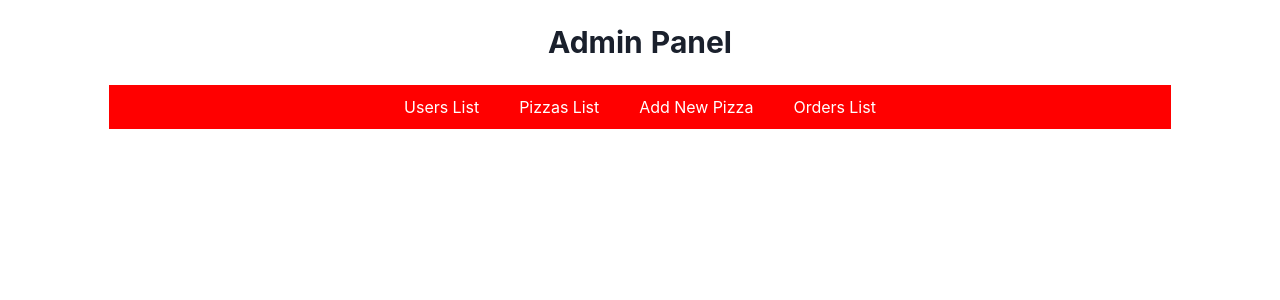
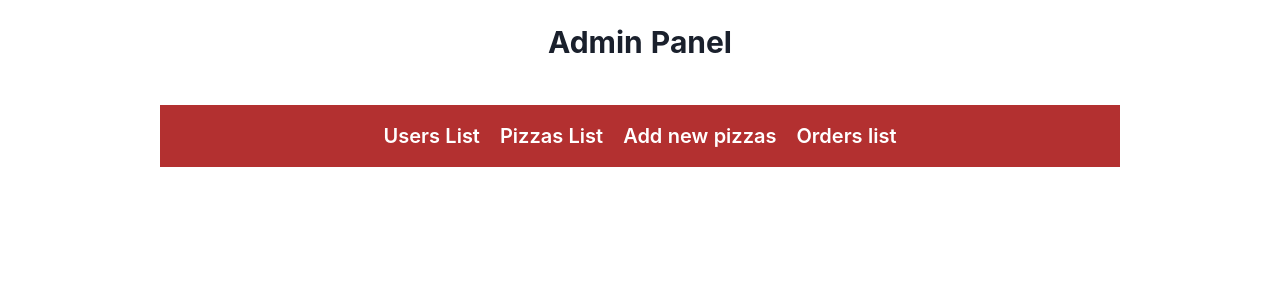
Before and after one commit to piyusha2001/OIBSIP_Pizza-delivery-app, a React (Create React App) app in the folder client/: page /admin in a window 1280 px wide. Shown: the top 300 px of the page. Built offline with nearby package versions, Linux system fonts and the light colour scheme.

Commit message:
changed admin screen UI to chakra ui

```diff
--- a/client/src/Screens/AdminScreen/AdminScreen.js
+++ b/client/src/Screens/AdminScreen/AdminScreen.js
@@ -1,76 +1,49 @@
-import { Text } from '@chakra-ui/react';
+import { Box, HStack, Text, VStack } from '@chakra-ui/react';
 import React from 'react';
-import './styles.css';
+import { Link } from 'react-router-dom';
 
 export default function AdminScreen() {
 	return (
 		<>
-			<div>
-				<Text textAlign='center' m={5} fontSize='3xl' fontWeight='bold'>
-					Admin Panel
-				</Text>
-				<div className='row justify-content-center'>
-					<div className='col-md-10'>
-						<ul className='adminfunctions'>
-							<li>
-								<a href='/admin/userslist'>Users List</a>
-							</li>
-							<li>
-								<a href='/admin/pizzaslist'>Pizzas List</a>
-							</li>
-							<li>
-								<a href='/admin/addpizzas'>Add New Pizza</a>
-							</li>
-							<li>
-								<a href='/admin/orderslist'>Orders List</a>
-							</li>
-						</ul>
-					</div>
-				</div>
-			</div>
-
-			{/* <Box width='75%' margin='auto'>
+			<Text textAlign='center' m={5} fontSize='3xl' fontWeight='bold'>
+				Admin Panel
+			</Text>
+			<Box width='75%' margin='auto'>
 				<VStack>
 					<HStack
 						width='100%'
 						spacing={5}
 						backgroundColor='#b33030'
 						justifyContent='center'
-						color='black'
+						color='white'
 						padding={4}
 						fontSize='20px'
 						fontWeight='semibold'
+						m={5}
 					>
-						<a href='/admin/userslist'>Users List</a>
-
-						<a href='/admin/pizzaslist'>Pizzas List</a>
-
-						<a href='/admin/addpizza'>Add new Pizza</a>
-
-						<a href='/admin/orderslist'>Orders List</a>
+						<Link to='/admin/userslist'>
+							<Text fontSize='1xl' fontWeight='semibold'>
+								Users List
+							</Text>
+						</Link>
+						<Link to='/admin/pizzaslist'>
+							<Text fontSize='1xl' fontWeight='semibold'>
+								Pizzas List
+							</Text>
+						</Link>
+						<Link to='/admin/addpizzas'>
+							<Text fontSize='1xl' fontWeight='semibold'>
+								Add new pizzas
+							</Text>
+						</Link>
+						<Link to='/admin/orderslist'>
+							<Text fontSize='1xl' fontWeight='semibold'>
+								Orders list
+							</Text>
+						</Link>
 					</HStack>
-
-					<Routes>
-						<Route
-							path='/admin/addpizza'
-							exact
-							element={<Addpizza />}
-						/>
-						<Route
-							path='/admin/orderslist'
-							element={<Orderslist />}
-						/>
-						<Route
-							path='/admin/pizzaslist'
-							element={<Pizzaslist />}
-						/>
-						<Route
-							path='/admin/userslist'
-							element={<Userslist />}
-						/>
-					</Routes> */}
-			{/* </VStack> */}
-			{/* </Box> */}
+				</VStack>
+			</Box>
 		</>
 	);
 }
```
